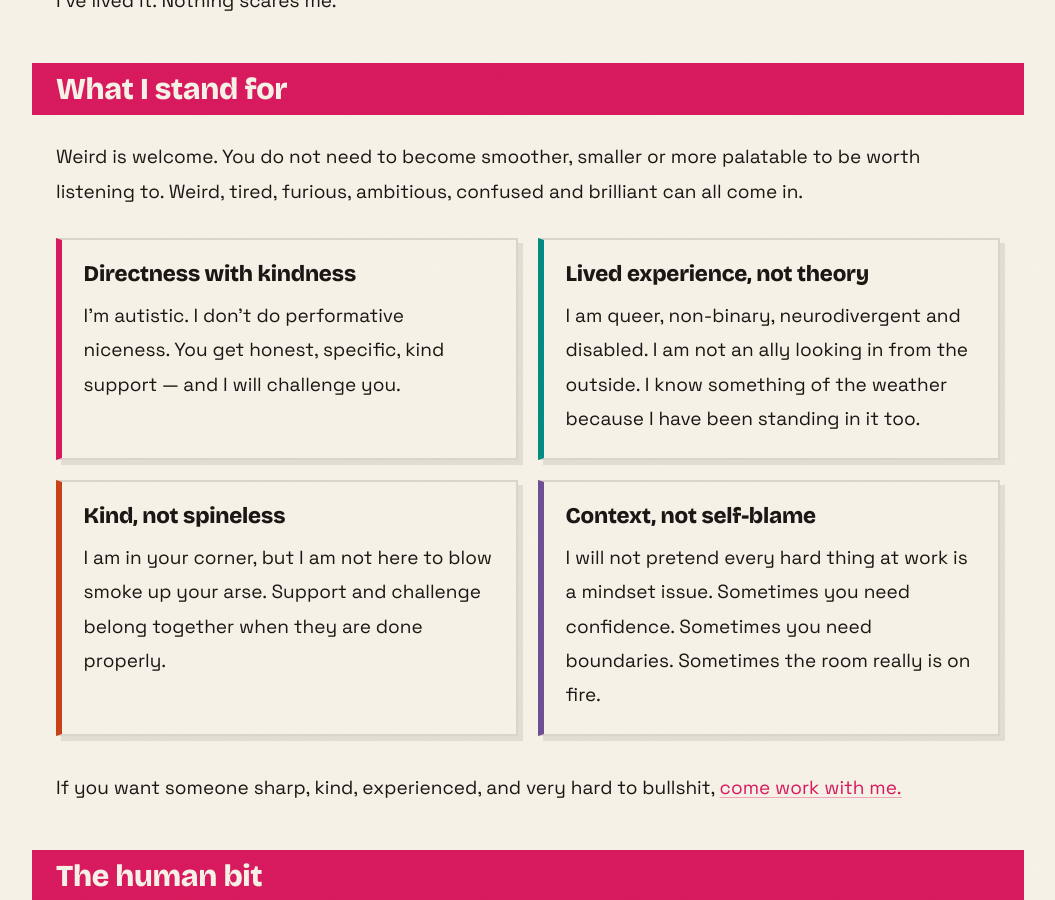
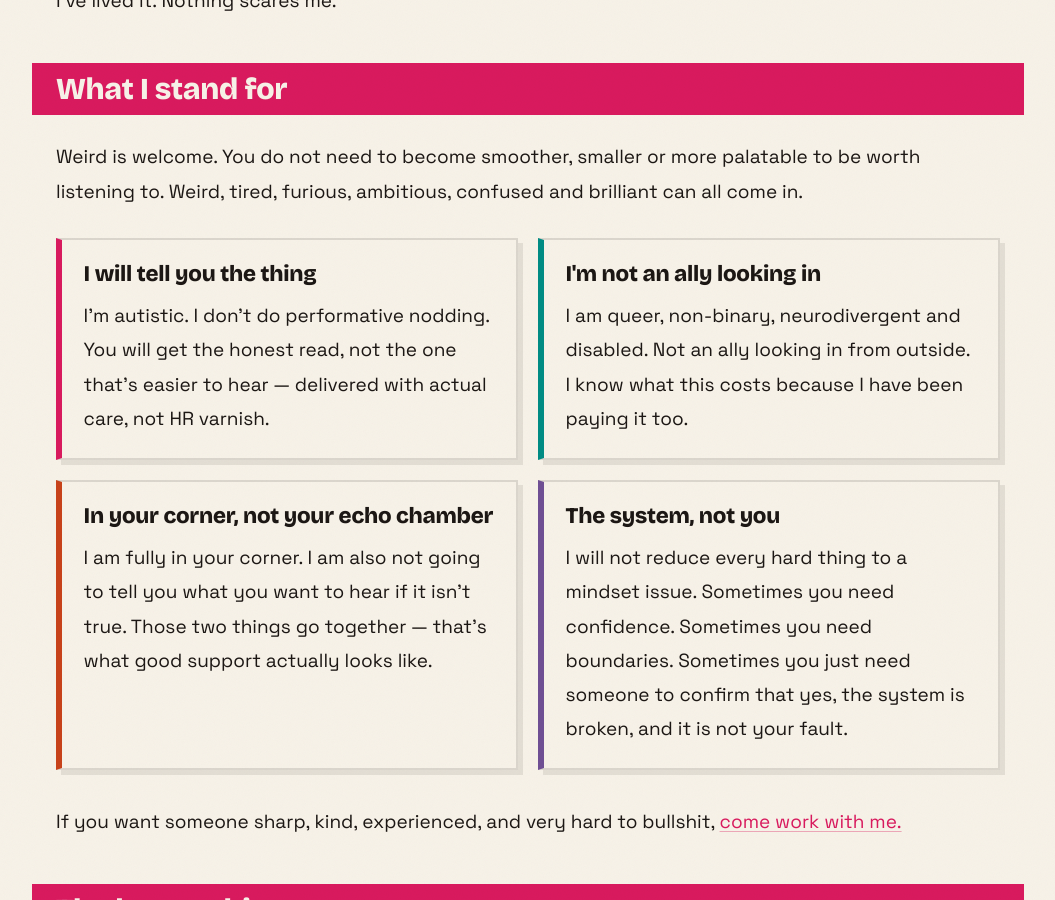
Before and after one commit to outragedpinkracoon/outragedpinkracoon.github.io, a Jekyll site: the page built from pages/who-is-val.md, in a window 1280 px wide and 900 px high, scrolled down 2636 px. Shown: the whole window, without its empty margins (112-1167 px from the left). Built offline with Jekyll 4.4.1, drawn with Linux system fonts in a browser that asks for light colours; comment, search, counter and statistics services are not loaded.

Commit message:
sharpen Who Is Val values section
- rewrite all four value card headings and body copy
- headings: I will tell you the thing / I'm not an ally looking in /
  In your corner, not your echo chamber / The system, not you
- body copy aligned with Val's actual voice throughout

Co-Authored-By: Claude Sonnet 4.6 <noreply@anthropic.com>

```diff
--- a/pages/who-is-val.md
+++ b/pages/who-is-val.md
@@ -64,20 +64,20 @@ description: "Val Dryden is a Fractional CTO and ILM certified Executive Coach w
 
 <div class="values-grid">
   <div class="value-card">
-    <h3>Directness with kindness</h3>
-    <p>I'm autistic. I don't do performative niceness. You get honest, specific, kind support — and I will challenge you.</p>
+    <h3>I will tell you the thing</h3>
+    <p>I'm autistic. I don't do performative nodding. You will get the honest read, not the one that's easier to hear — delivered with actual care, not HR varnish.</p>
   </div>
   <div class="value-card">
-    <h3>Lived experience, not theory</h3>
-    <p>I am queer, non-binary, neurodivergent and disabled. I am not an ally looking in from the outside. I know something of the weather because I have been standing in it too.</p>
+    <h3>I'm not an ally looking in</h3>
+    <p>I am queer, non-binary, neurodivergent and disabled. Not an ally looking in from outside. I know what this costs because I have been paying it too.</p>
   </div>
   <div class="value-card">
-    <h3>Kind, not spineless</h3>
-    <p>I am in your corner, but I am not here to blow smoke up your arse. Support and challenge belong together when they are done properly.</p>
+    <h3>In your corner, not your echo chamber</h3>
+    <p>I am fully in your corner. I am also not going to tell you what you want to hear if it isn't true. Those two things go together — that's what good support actually looks like.</p>
   </div>
   <div class="value-card">
-    <h3>Context, not self-blame</h3>
-    <p>I will not pretend every hard thing at work is a mindset issue. Sometimes you need confidence. Sometimes you need boundaries. Sometimes the room really is on fire.</p>
+    <h3>The system, not you</h3>
+    <p>I will not reduce every hard thing to a mindset issue. Sometimes you need confidence. Sometimes you need boundaries. Sometimes you just need someone to confirm that yes, the system is broken, and it is not your fault.</p>
   </div>
 </div>
 
```
